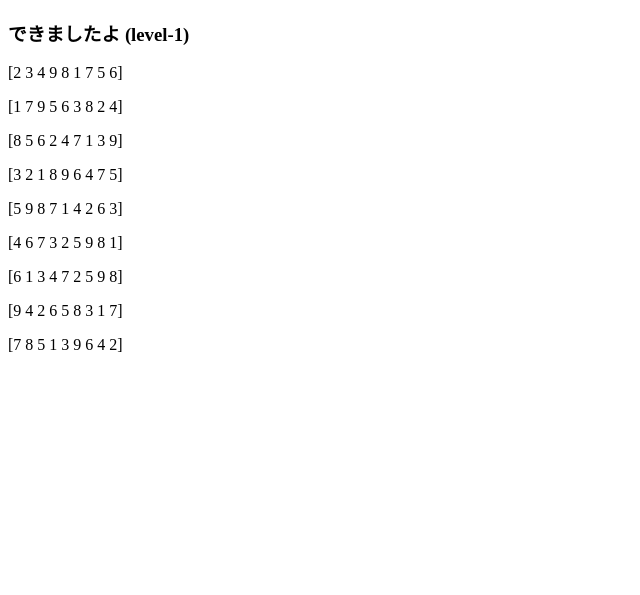
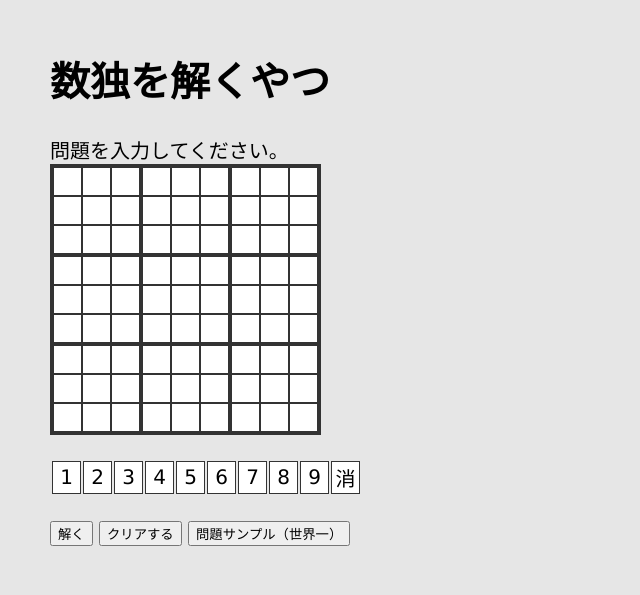
Before and after one commit to minotetsu/kaidokuweb, a Flask app: page / in a window 1280 px wide. Shown: the top 595 px of the page, without its empty margins (0-640 px from the left). Run offline with Flask 2, Linux system fonts and the light colour scheme.

Commit message:
version 0.9

```diff
--- a/Level_1.json
+++ /dev/null
@@ -1,9 +0,0 @@
-[[0,3,0,9,0,0,7,0,6],
- [1,7,0,0,0,3,0,0,4],
- [0,0,6,2,0,0,1,0,0],
- [0,2,0,0,0,0,0,0,0],
- [5,9,0,7,1,0,2,6,3],
- [4,0,7,3,0,0,9,0,1],
- [0,0,3,0,0,0,0,9,8],
- [0,0,2,6,0,0,0,1,0],
- [7,8,5,1,0,0,0,0,0]]
--- a/app.py
+++ b/app.py
@@ -1,21 +1,21 @@
 import numpy as np
 import main
 from flask import Flask, render_template
+from flask import request, jsonify
 
 app = Flask(__name__)
 
-@app.route('/')
-def param_nothing():
-    ret = main.main(1)
-    html = render_template('home.html', ret=ret)
-    return html
+@app.route("/")
+def home():
+    return render_template("home.html")
 
-@app.route('/<json_number>')
-def parm_exist(json_number=None):
-    ret = main.main(json_number)
-    html = render_template('home.html', ret=ret)
-    return html
-
+@app.route("/kaidoku", methods=["POST"])
+def kaidoku():
+    request_data = request.get_json()
+    question = request_data["numbers"]
+    ret = main.main(question)
+    ret_json = jsonify({"result": ret[0], "numbers": ret[1]})
+    return ret_json
 
 if __name__ == "__main__":
-    app.run(host='0.0.0.0', debug=True)
+    app.run(host="0.0.0.0", debug=True)
--- a/main.py
+++ b/main.py
@@ -4,36 +4,32 @@
 
 import numpy as np
 import table as tbl
-import utils as utl
 import json
 
-def main(json_number):
-    # 問題をｊｓｏｎで読み込み
-    json_path = './Level_' + str(json_number) + '.json'
-    question = utl.ReadJson(json_path).question
+def main(question):
     answer = np.array(question)
     # ヒントの数字が少な過ぎのとき
     if len(np.where(answer > 0)[0]) < 10:
-        return 'ヒントが少なすぎですよ', answer
+        return "ヒントが少なすぎですよ", answer.tolist()
     main_table = tbl.Table(answer)
     main_table.set_flags()
     ret =  main_table.solve()
     if ret == 0:
-        return 'できましたよ (level-' + str(json_number) + ')', answer
+        return "できましたよ", answer.tolist()
     elif ret == -1:
-        return '問題が間違ってますよ (level-' + str(json_number) + ')', answer
+        return "問題が間違ってますよ", answer.tolist()
 
-    ret = Virtual(answer, main_table.flags, 'more')
+    ret = Virtual(answer, main_table.flags, "more")
     if ret[0] == 0:
-        return 'できましたよ (level-' + str(json_number) + ')', ret[1]
+        return "できましたよ", ret[1].tolist()
     else:
-        return '難しくて解けないです (level-' + str(json_number) + ')', 0
+        return "難しくて解けないです", answer.tolist()
 
 
 def Virtual(answer, flags, flg_more):
-    '''
+    """
     仮置きロジック　再帰呼び出しで仮仮までやる
-    '''
+    """
     init_answer = np.copy(answer)
     init_flags  = np.copy(flags)
     v_table = tbl.Table(np.copy(init_answer))
@@ -59,8 +55,8 @@ def Virtual(answer, flags, flg_more):
                                 init_flags[row, col, indexes[0][j]] = 0
 
                             else:   # 仮仮ロジック（再帰呼び出し）
-                                if flg_more == 'more':
-                                    vv_ret = Virtual(v_table.numbers, v_table.flags, ' ')
+                                if flg_more == "more":
+                                    vv_ret = Virtual(v_table.numbers, v_table.flags, " ")
                                     if vv_ret[0] == 0:
                                         return vv_ret
 
--- /dev/null
+++ b/static/css/style.css
@@ -0,0 +1,52 @@
+@charset "UTF-8";
+html {
+	font-size: 20px; }
+
+body {
+  	background-color: #e6e6e6;
+  	font-family: Verdana, "ヒラギノ角ゴ ProN W3", "Hiragino Kaku Gothic ProN", "メイリオ", Meiryo, sans-serif;
+  	margin: 50px; }
+
+.numberTable_table {
+	border-collapse: collapse;
+}
+.numberTable_tableItem {
+	height: 25px;
+	width:  25px;
+	border: 2px solid #333;
+	text-align: center;
+	color: blue;
+	background-color: #ffffff;
+	cursor: pointer;
+}
+.numberTable_tableItem:hover {
+	opacity:0.3
+}
+/* 3マス毎に線を太くするやつ */
+.numberTable_table tr:nth-child(1) td{
+	border-top-width: 4px;
+}
+.numberTable_table tr:nth-child(3n) td{
+	border-bottom-width: 4px;
+}
+.numberTable_table tr td:nth-child(1){
+	border-left-width: 4px;
+}
+.numberTable_table tr td:nth-child(3n){
+	border-right-width: 4px;
+}
+
+.selectTable_table {
+	border-spacing: 1;
+}
+.selectTable_tableItem {
+	height: 25px;
+	width:  25px;
+	border: 1px solid #333;
+	text-align: center;
+	background-color: #ffffff;
+	cursor: pointer;
+}
+.selectTable_tableItem:hover {
+	opacity:0.3
+}
--- /dev/null
+++ b/static/js/script.js
@@ -0,0 +1,98 @@
+$(function(){
+    var selectedItem = $(".numberTable_table tr").eq(0).children("td").eq(0);
+    var numbers = [];   // 9 × 9　の配列
+    for (var i = 0; i < 9; i++) {
+        numbers[i] = [0,0,0,0,0,0,0,0,0];
+    }
+    $(".numberTable_tableItem").on("click", function() {
+        $(".numberTable_tableItem").css("background-color","#ffffff");
+        $(this).css("background-color", "#8ec0e4");
+        selectedItem = $(this);
+    });
+
+    $(".selectTable_tableItem").on("click", function() {
+        if ( $(this).text() == "消" ) {
+            selectedItem.css("color", "blue");
+            selectedItem.text("");
+            numbers[selectedItem.parents("tr").index()][selectedItem.index()] = 0;
+        }
+        else {
+            selectedItem.css("color", "black");
+            selectedItem.text($(this).text());
+            numbers[selectedItem.parents("tr").index()][selectedItem.index()] = parseInt($(this).text());
+        }
+    });
+
+    $("#toku_button").on("click", function() {
+        selectedItem.css("background-color", "#ffffff");
+        selectedItem = $(".numberTable_table tr").eq(0).children("td").eq(0);
+        $("#status").html("考え中・・・")
+        json_numbers = JSON.stringify({"numbers" : numbers});
+        $.ajax({
+            type: "POST",
+            url: "/kaidoku",
+            data: json_numbers,
+            contentType: "application/json",
+            dataType: "json",
+        })
+        .done(function(data) {
+            $("#status").html(data.result);
+            for (var i = 0; i < 9; i++) {
+                for (var j = 0; j < 9; j++) {
+                    if (data.numbers[i][j] > 0) {
+                        $(".numberTable_table tr").eq(i).children("td").eq(j).text(data.numbers[i][j]);
+                        numbers[i][j]  = data.numbers[i][j]
+                    }
+                }
+            }
+            // console.log(data.result);
+            // console.log(data.numbers);
+        })
+        .fail( function(jqXHR, textStatus, errorThrown) {
+            alert("失敗");
+            console.log("textStatus  : " + textStatus);
+            console.log("errorThrown : " + errorThrown.message);
+        });
+    });
+
+    $("#clear_button").on("click", function() {
+        for(var i = 0; i < 9; i++) {
+            for (var j = 0; j < 9; j++) {
+                myDOM= $(".numberTable_table tr").eq(i).children("td").eq(j);
+                myDOM.text("");
+                myDOM.css("color", "blue");
+                myDOM.css("background-color", "#ffffff");
+                numbers[i][j] = 0;
+            }
+        }
+        $("#status").html("問題を入力してください。");
+    });
+
+    $("#sample_button").on("click", function() {
+        var sample = [
+            [8,0,0,0,0,0,0,0,0],
+            [0,0,3,6,0,0,0,0,0],
+            [0,7,0,0,9,0,2,0,0],
+            [0,5,0,0,0,7,0,0,0],
+            [0,0,0,0,4,5,7,0,0],
+            [0,0,0,1,0,0,0,3,0],
+            [0,0,1,0,0,0,0,6,8],
+            [0,0,8,5,0,0,0,1,0],
+            [0,9,0,0,0,0,4,0,0]
+        ];
+        for(var i = 0; i < 9; i++) {
+            for (var j = 0; j < 9; j++) {
+                numbers[i][j] = sample[i][j];
+                var myDOM= $(".numberTable_table tr").eq(i).children("td").eq(j);
+                myDOM.css("background-color", "#ffffff");
+                if (sample[i][j] > 0) {
+                    myDOM.css("color", "black");
+                    myDOM.text(sample[i][j]);
+                } else {
+                    myDOM.css("color", "blue");
+                    myDOM.text("");
+                }
+            }
+        }
+    });
+});
--- a/templates/home.html
+++ b/templates/home.html
@@ -1,19 +1,46 @@
 <!DOCTYPE html>
-<html lang="en">
+<html lang="ja">
 <head>
 <meta charset="UTF-8">
-<title>Kaidoku</title>
+<title>数独を解くやつ</title>
+<meta name="Description" content="数独を解くやつ">
+<meta name="viewport" content="width=device-width,initial-scale=1,maximum-scale=1">
+<link href="/static/css/style.css" rel="stylesheet">
 </head>
 <body>
-<h3>{{ ret[0] }}</h3>
-<p>{{ ret[1][0] }}</p>
-<p>{{ ret[1][1] }}</p>
-<p>{{ ret[1][2] }}</p>
-<p>{{ ret[1][3] }}</p>
-<p>{{ ret[1][4] }}</p>
-<p>{{ ret[1][5] }}</p>
-<p>{{ ret[1][6] }}</p>
-<p>{{ ret[1][7] }}</p>
-<p>{{ ret[1][8] }}</p>
+    <div id="Header">
+        <h1>数独を解くやつ</h1>
+    </div>
+    <div id="status">問題を入力してください。</div>
+    <div id="numberTable">
+        <table class="numberTable_table">
+            {% for i in range(9) %}
+            <tr>
+                {% for j in range(9) %}
+                <td class="numberTable_tableItem"></td>
+                {% endfor %}
+            </tr>
+            {% endfor %}
+        </table>
+    </div>
+    <br/>
+    <div id="selectTable">
+        <table class="selectTable_table">
+            <tr>
+                {% for i in range(1, 10) %}
+                <td class="selectTable_tableItem">{{ i }}</td>
+                {% endfor %}
+                <td class="selectTable_tableItem">消</td>
+            </tr>
+        </table>
+    </div>
+    <br/>
+    <div id="buttons">
+        <input type="button" id="toku_button" value="解く"/>
+        <input type="button" id="clear_button" value="クリアする"/>
+        <input type="button" id="sample_button" value="問題サンプル（世界一）"/>
+    </div>
+    <script src="https://ajax.googleapis.com/ajax/libs/jquery/3.4.1/jquery.min.js"></script>
+    <script src="/static/js/script.js"></script>
 </body>
 </html>
--- a/utils.py
+++ /dev/null
@@ -1,9 +0,0 @@
-import json
-import numpy as np
-
-class ReadJson:
-    def __init__(self, file_name):
-        json_file = open(file_name, 'r', encoding="utf-8_sig")
-        json_data = json.load(json_file)
-        json_file.close
-        self.question = np.array(json_data)
```
Also changed, not shown: Level_10.json (deleted, +0 -9 lines), Level_11.json (deleted, +0 -9 lines), Level_2.json (deleted, +0 -9 lines), Level_All_0.json (deleted, +0 -9 lines), Level_error.json (deleted, +0 -9 lines), README.md, templates/favicon.ico (added).
